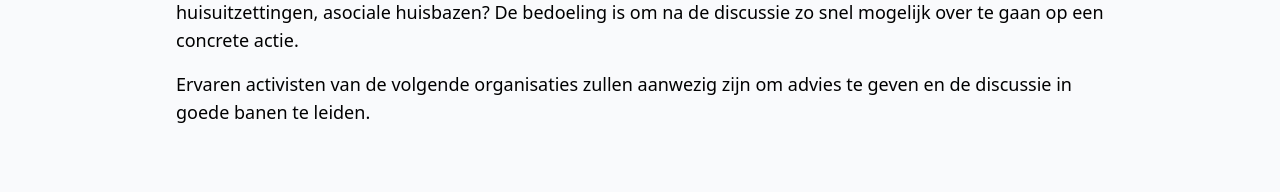
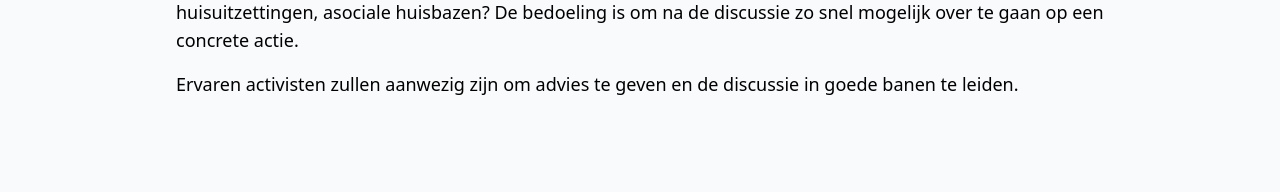
Before and after one commit to Nierot/woonstrijd, a React (Create React App) app in the folder website/: page / in a window 1280 px wide. Shown: the part 362-554 px from the top of the page. Built offline with nearby package versions, Linux system fonts and the light colour scheme.

Commit message:
Update Home.tsx

```diff
--- a/website/src/pages/Home.tsx
+++ b/website/src/pages/Home.tsx
@@ -25,7 +25,7 @@ const Home: React.FC = () =>
     </Paragraph>
 
     <Paragraph>
-        Ervaren activisten van de volgende organisaties zullen aanwezig zijn om advies te geven en de discussie in goede banen te leiden.
+        Ervaren activisten zullen aanwezig zijn om advies te geven en de discussie in goede banen te leiden.
     </Paragraph>
 </Base>
 
```
